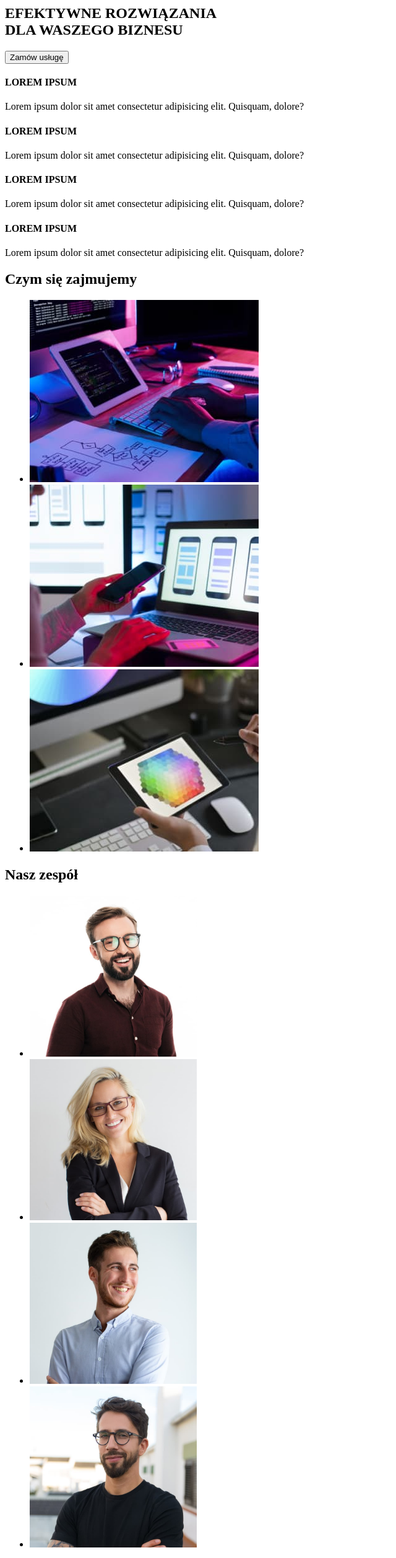
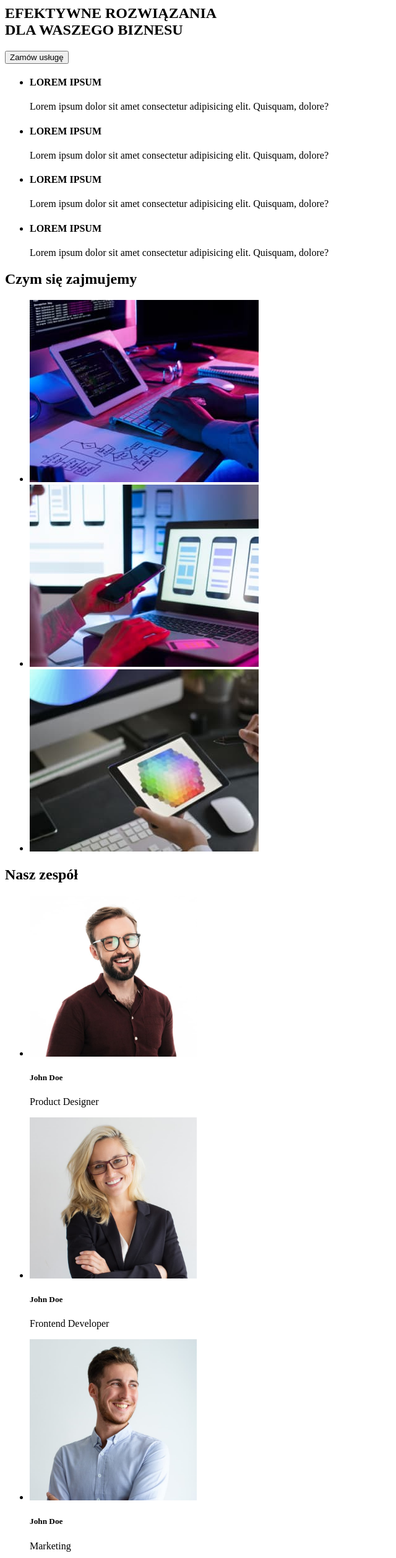
Before and after one commit to masa87/goit-markup-hw-01, a plain HTML site: page index.html in a window 1280 px wide. Shown: the part 160-2674 px from the top of the page at 62% size, without its empty margins (0-640 px from the left). Drawn offline with Linux system fonts and the light colour scheme.

Commit message:
dodane opisy zespołu

```diff
--- a/index.html
+++ b/index.html
@@ -33,22 +33,24 @@
         </section>
 
         <section>
-            <div class="box_card">
+            <ul>
+                <li>
                     <h4>LOREM IPSUM</h4>
                     <p>Lorem ipsum dolor sit amet consectetur adipisicing elit. Quisquam, dolore?</p>
-            </div>
-            <div class="card">
+                </li>
+                <li>
                     <h4>LOREM IPSUM</h4>
                     <p>Lorem ipsum dolor sit amet consectetur adipisicing elit. Quisquam, dolore?</p>
-            </div>
-            <div class="card1">
+                </li>
+                <li>
                     <h4>LOREM IPSUM</h4>
                     <p>Lorem ipsum dolor sit amet consectetur adipisicing elit. Quisquam, dolore?</p>
-            </div>
-            <div class="card">
+                </li>
+                <li>
                     <h4>LOREM IPSUM</h4>
                     <p>Lorem ipsum dolor sit amet consectetur adipisicing elit. Quisquam, dolore?</p>
-            </div>
+                </li>
+            </ul>
         </section>
 
         <section>
@@ -63,10 +65,26 @@
         <section>
             <h2>Nasz zespół</h2>
             <ul class="team_card">
-                <li><img src="images/team1.jpg" alt="Product Designer" width="270" height="260"></li>
-                <li><img src="images/team2.jpg" alt="Frontend Developer" width="270" height="260"></li>
-                <li><img src="images/team3.jpg" alt="Marketing" width="270" height="260"></li>
-                <li><img src="images/team4.jpg" alt="UI Designer" width="270" height="260"></li>
+                <li>
+                    <img src="images/team1.jpg" alt="Product Designer" width="270" height="260">
+                    <h5>John Doe</h5>
+                    <p>Product Designer</p>
+                </li>
+                <li>
+                    <img src="images/team2.jpg" alt="Frontend Developer" width="270" height="260">
+                    <h5>John Doe</h5>
+                    <p>Frontend Developer</p>
+                </li>
+                <li>
+                    <img src="images/team3.jpg" alt="Marketing" width="270" height="260">
+                    <h5>John Doe</h5>
+                    <p>Marketing</p>
+                </li>
+                <li>
+                    <img src="images/team4.jpg" alt="UI Designer" width="270" height="260">
+                    <h5>John Doe</h5>
+                    <p>UI Designer</p>
+                </li>
             </ul>
         </section>
     </main>
```
Lines whose indentation alone changed are shown as unchanged.
